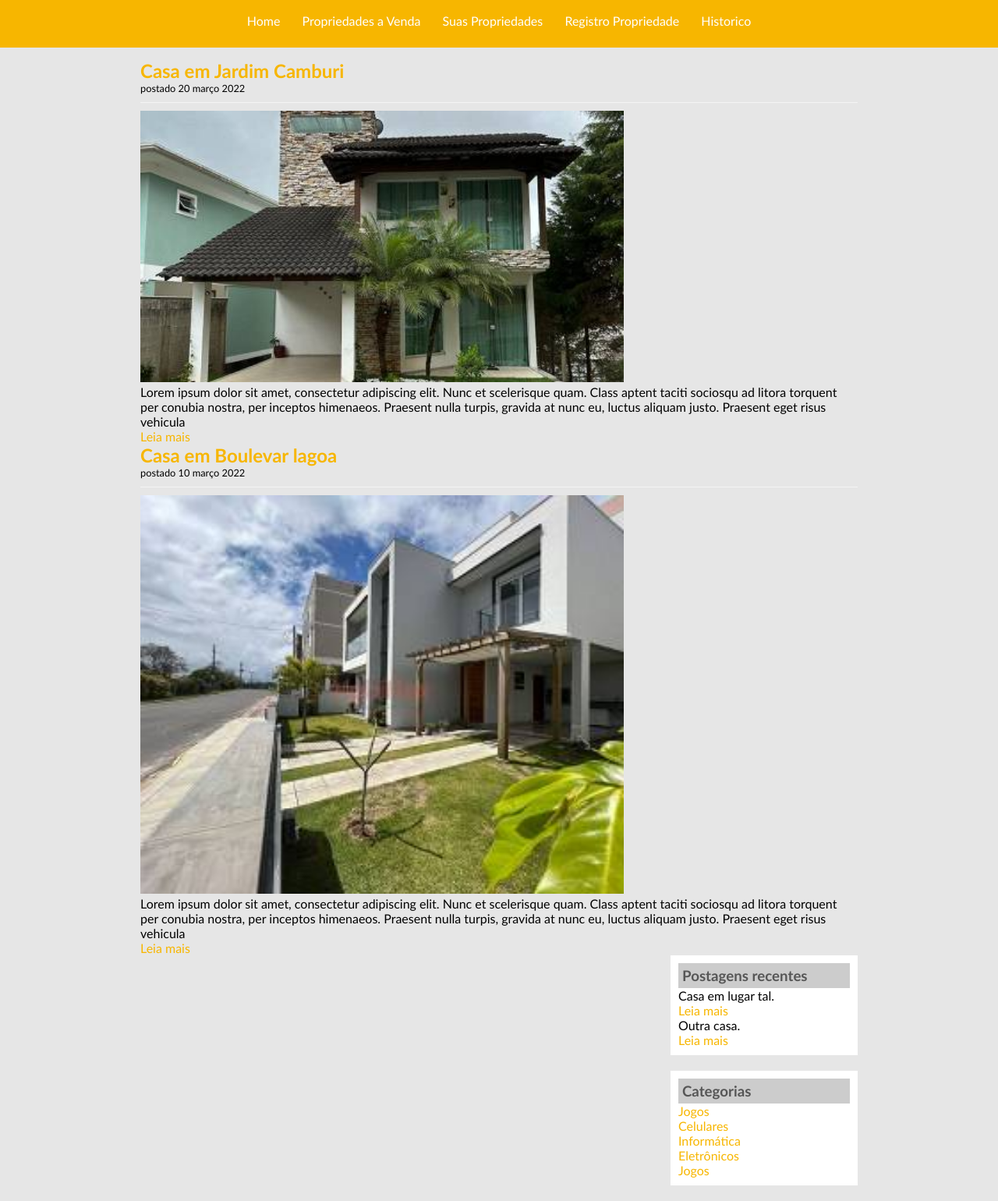
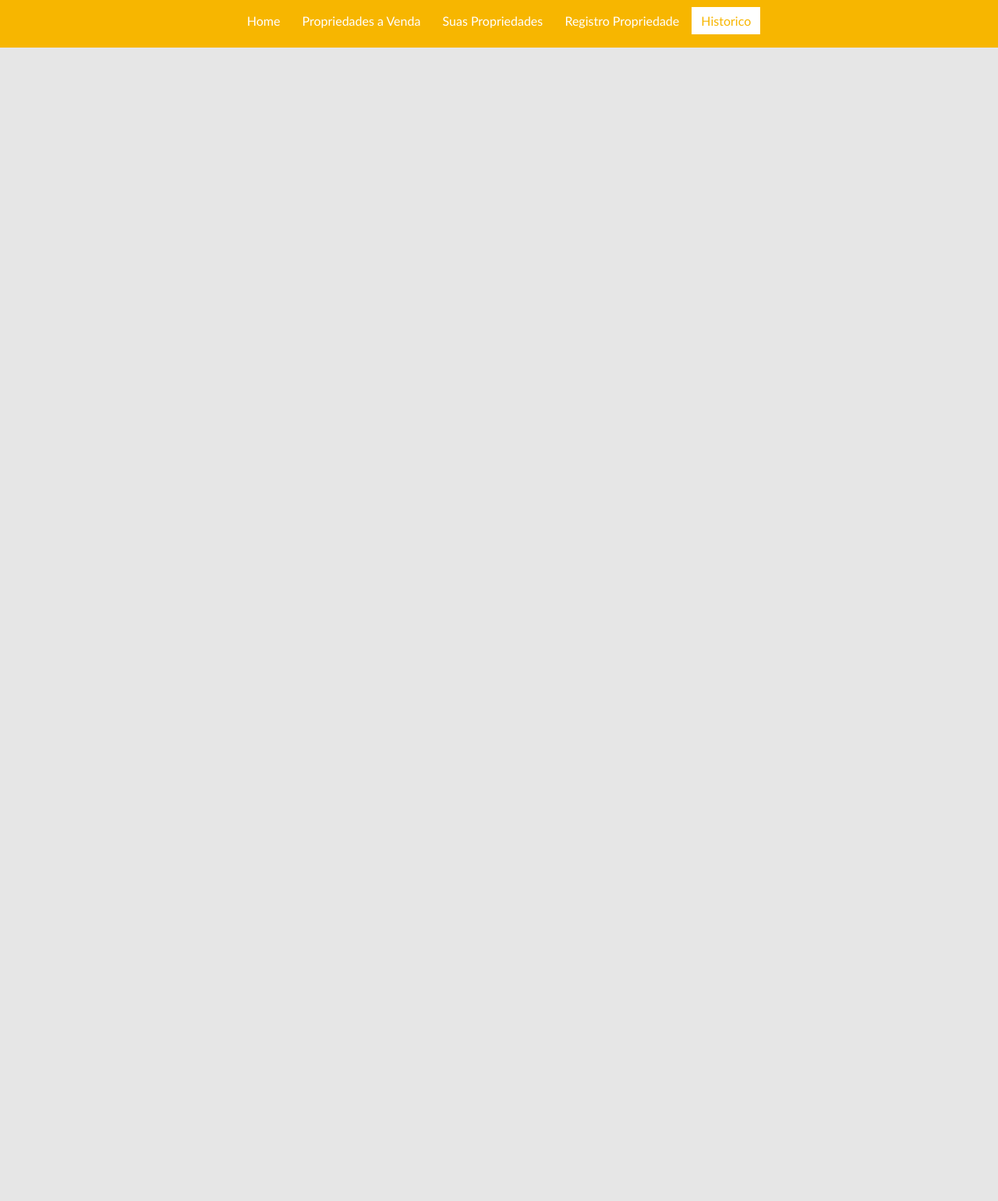
Before and after one commit to eduardoassis52/EasyRegistry, a plain HTML site: page historico.html in a window 1280 px wide. Shown: the part 97-1637 px from the top of the page at 78% size. After the commit the page ends 800 px from the top, so only its background shows below. Drawn offline with Linux system fonts and the light colour scheme.

Commit message:
melhoria das telas

```diff
--- a/css/estilo.css
+++ b/css/estilo.css
@@ -161,7 +161,7 @@ textarea {
 
 
 
-.disabled{
+#area-cabecalho a.disabled{
 	color: #f7b600;
 	background: #FFF;
 	text-decoration: none;
--- a/historico.html
+++ b/historico.html
@@ -19,74 +19,16 @@
 			<a href="venda.html">Propriedades a Venda</a>
 			<a href="propriedades.html">Suas Propriedades</a>
 			<a href="registro.html">Registro Propriedade</a>
-			<a href="historico.html">Historico</a>
+			<a href="historico.html" class="disabled">Historico</a>
 		</div>
 
 	</div>
 
 	<div id="area-principal">
 
-		<div id="area-postagens">
-
-			<!-- abertura postagem -->
-			<div class="postagem">
-				<h2>Casa em Jardim Camburi</h2>
-				<span class="data-postagem">postado 20 março 2022</span>
-				<img width="620px" src="imagens/imagem1.jpg">
-				<p>
-					Lorem ipsum dolor sit amet, consectetur adipiscing elit. Nunc et scelerisque quam. Class aptent taciti sociosqu ad litora torquent per conubia nostra, per inceptos himenaeos. Praesent nulla turpis, gravida at nunc eu, luctus aliquam justo. Praesent eget risus vehicula
-				</p>
-				<a href="">Leia mais</a>
-			</div><!--// fechamento postagem -->
-
-			<!-- abertura postagem -->
-			<div class="postagem">
-				<h2>Casa em Boulevar lagoa</h2>
-				<span class="data-postagem">postado 10 março 2022</span>
-				<img width="620px" src="imagens/imagem2.jpg">
-				<p>
-					Lorem ipsum dolor sit amet, consectetur adipiscing elit. Nunc et scelerisque quam. Class aptent taciti sociosqu ad litora torquent per conubia nostra, per inceptos himenaeos. Praesent nulla turpis, gravida at nunc eu, luctus aliquam justo. Praesent eget risus vehicula
-				</p>
-				<a href="">Leia mais</a>
-			</div><!--// fechamento postagem -->
+		<div id="area-">
 
 		</div>
-		<div id="area-lateral">
-
-
-			<div class="conteudo-lateral">
-				<h3>Postagens recentes</h3>
-
-				<div class="postagem-lateral">
-					<p>Casa em lugar tal.</p>
-					<a href="">Leia mais</a>
-				</div>
-
-				<div class="postagem-lateral" style="border-bottom: none;">
-					<p>Outra casa.</p>
-					<a href="">Leia mais</a>
-				</div>
-
-			</div>
-
-			<div class="conteudo-lateral">
-				<h3>Categorias</h3>
-
-				<a href="">Jogos</a><br>
-				<a href="">Celulares</a><br>
-				<a href="">Informática</a><br>
-				<a href="">Eletrônicos</a><br>
-				<a href="">Jogos</a><br>
-
-			</div>
-
-
-		</div>
-
-		<!-- <div id="rodape">
-			Todos os direitos reservados
-		</div> -->
-
 	</div>
 
 </body>
```
Also changed, not shown: js/index.js (deleted, +0 -49 lines), js/propriedade.js (deleted, +0 -11 lines), js/propriedades.js (added, +50 -0 lines), propriedades.html (+2 -3 lines), registro.html (+2 -2 lines), venda.html (+1 -1 lines).
